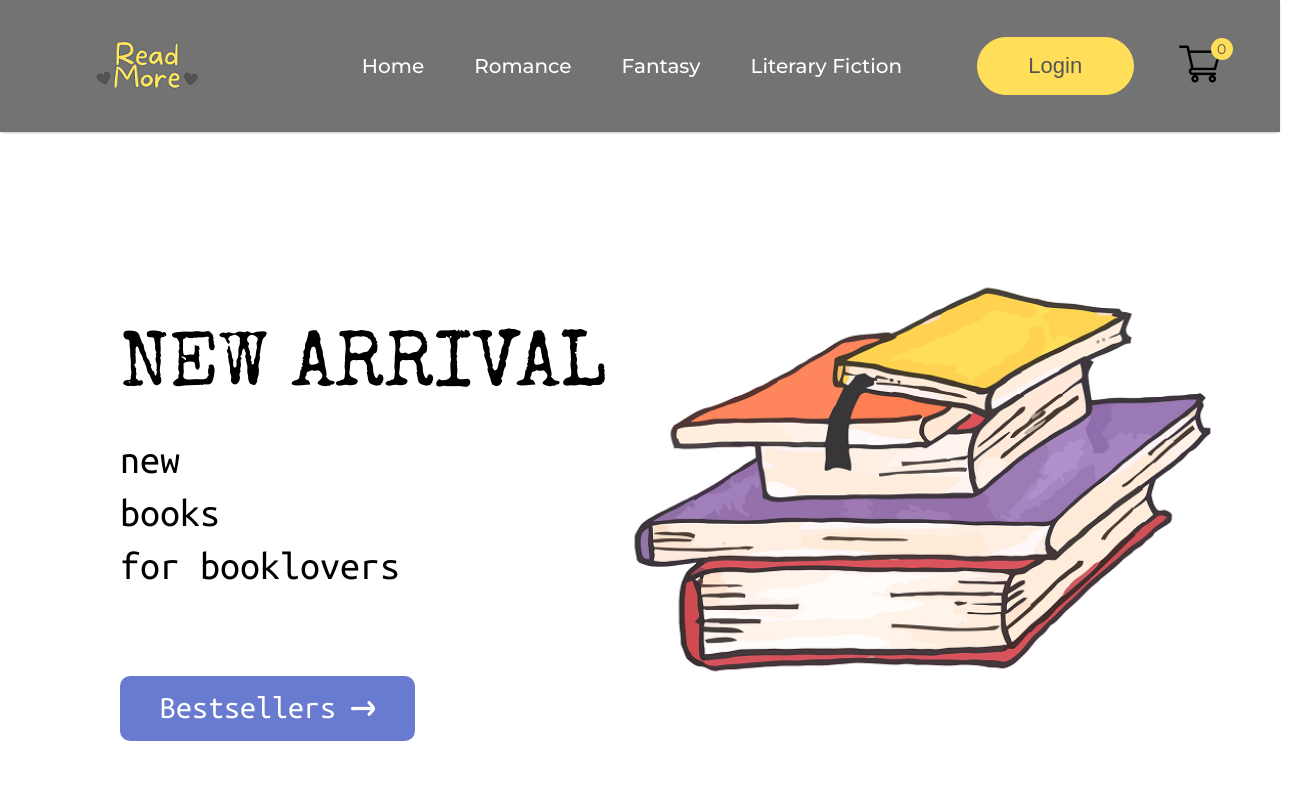
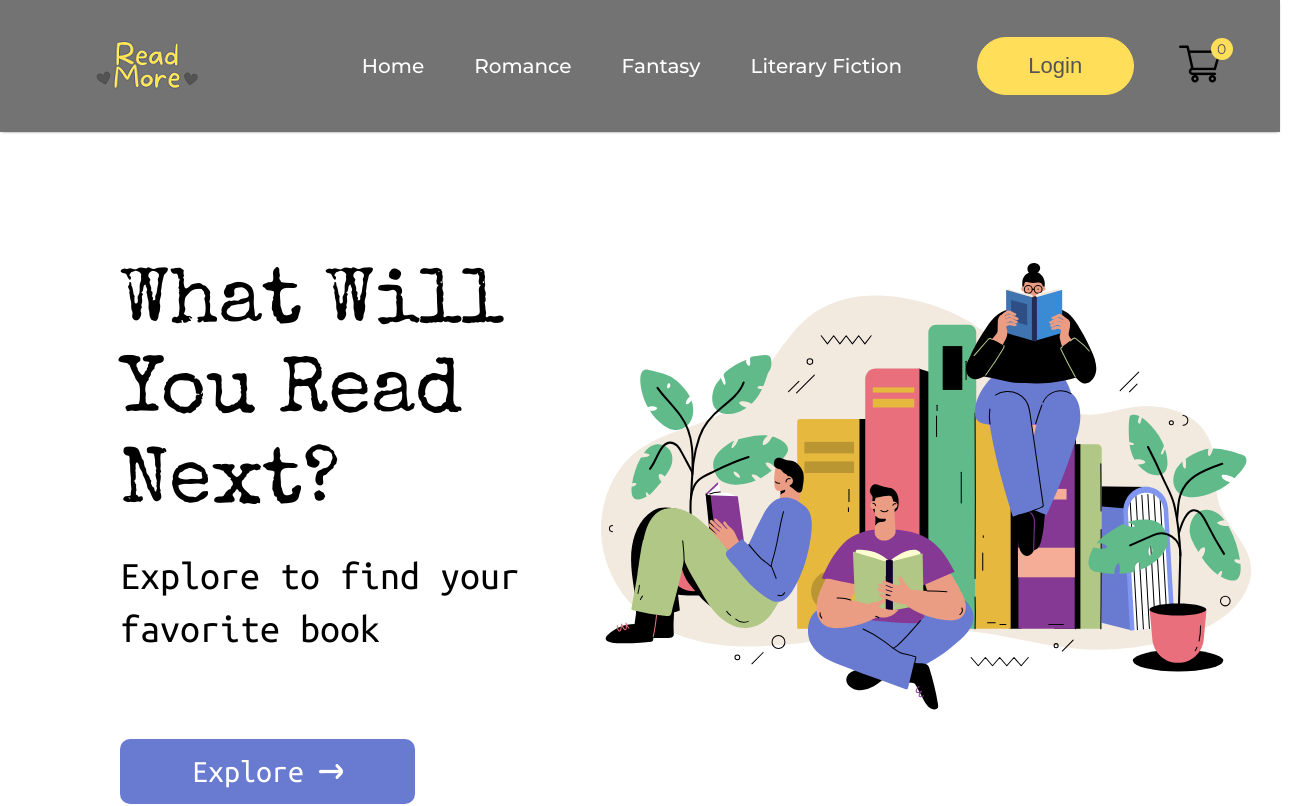
Before and after one commit to AnnaBilokon/ReadMeShop, a React (Create React App) app: page / in a window 1280 px wide. Shown: the top 806 px of the page, 1307 px wide, since content can reach past the window. Built offline with nearby package versions, Linux system fonts and the light colour scheme.

Commit message:
change titles and import pictures

```diff
--- a/src/components/hero/Hero.jsx
+++ b/src/components/hero/Hero.jsx
@@ -1,27 +1,25 @@
 import React from 'react'
 import './hero.css'
 import arrow_icon from '../assets/arrow.png'
-import hero_image from '../assets/hero_image.png'
+import hero_image from '../assets/hero_new.svg'
 
 function Hero() {
   return (
     <div className="hero">
       <div className="hero_left">
-        <h2>NEW ARRIVALS</h2>
+        <h2>What Will You Read Next?</h2>
         <div>
           <div className="hero_hand_icon">
-            <p>new</p>
+            <p>Explore to find your new favorite book</p>
           </div>
-          <p>books</p>
-          <p>for booklovers</p>
         </div>
         <div className="hero_latest_btn">
-          Bestsellers
+          Explore
           <img src={arrow_icon} alt="" />
         </div>
       </div>
       <div className="hero_right">
-        <img src={hero_image} alt="" />
+        <img src={hero_image} alt="hero_picture" />
       </div>
     </div>
   )
```
